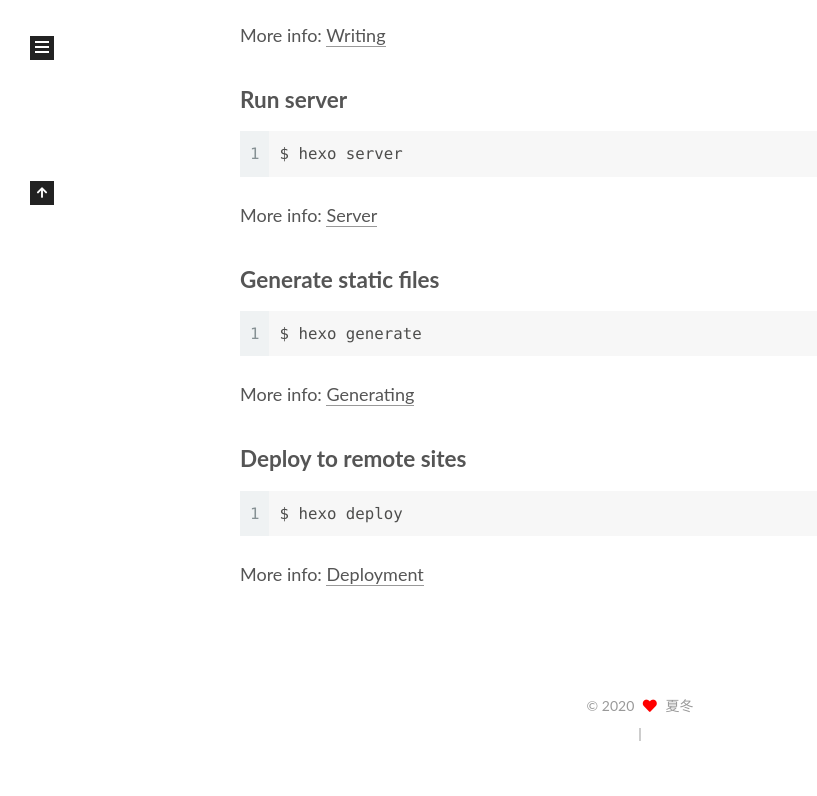
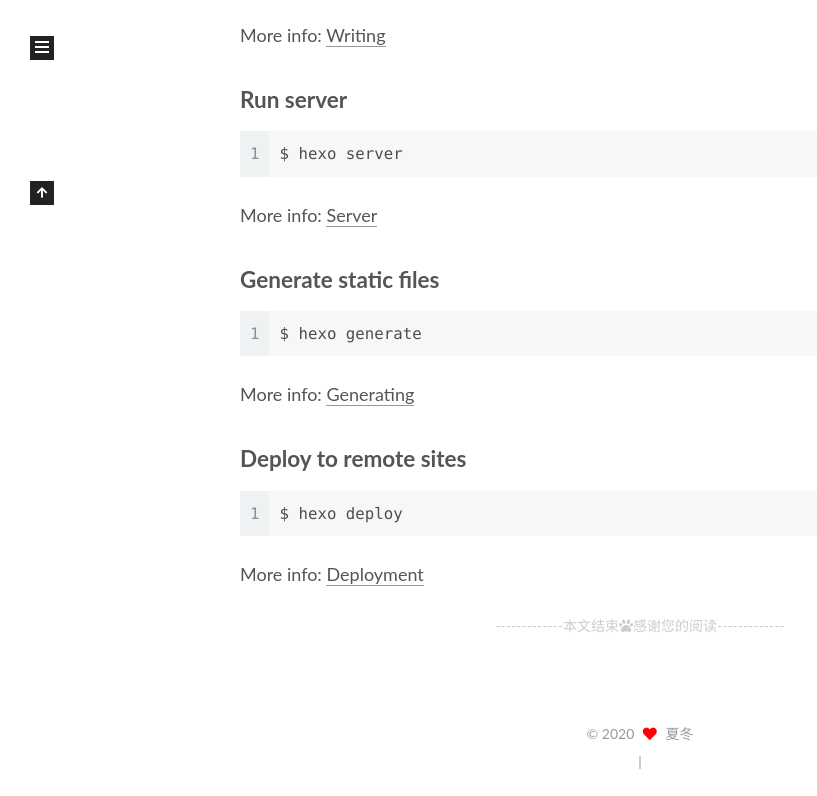
Before and after one commit to xdd970706/xdd970706.github.io, a plain HTML site: page 2020/06/08/hello-world/index.html in a window 1280 px wide. Shown: the part 695-1491 px from the top of the page, without its empty margins (0-817 px from the left). Before the commit the page ends 1463 px from the top, so only its background shows below. Drawn offline with Linux system fonts and the light colour scheme; some packages are replaced by stand-ins of ours; a script that the page names is missing.

Commit message:
Site updated: 2020-06-08 17:40:31

```diff
--- a/2020/06/08/hello-world/index.html
+++ b/2020/06/08/hello-world/index.html
@@ -226,6 +226,15 @@
 
 
 
+	<div>
+
+		<div>
+
+        <div style="text-align:center;color: #ccc;font-size:14px;">-------------本文结束<i class="fa fa-paw"></i>感谢您的阅读-------------</div>
+
+</div>
+
+	</div>
 
       <footer class="post-footer">
 
```
Also changed, not shown: index.html (+3 -0 lines).
